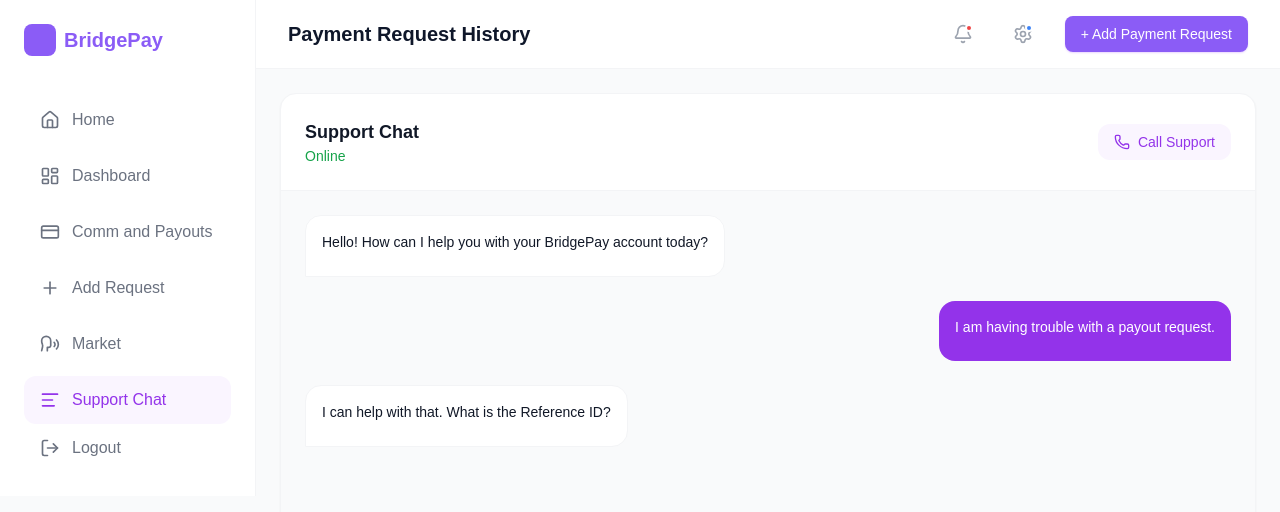
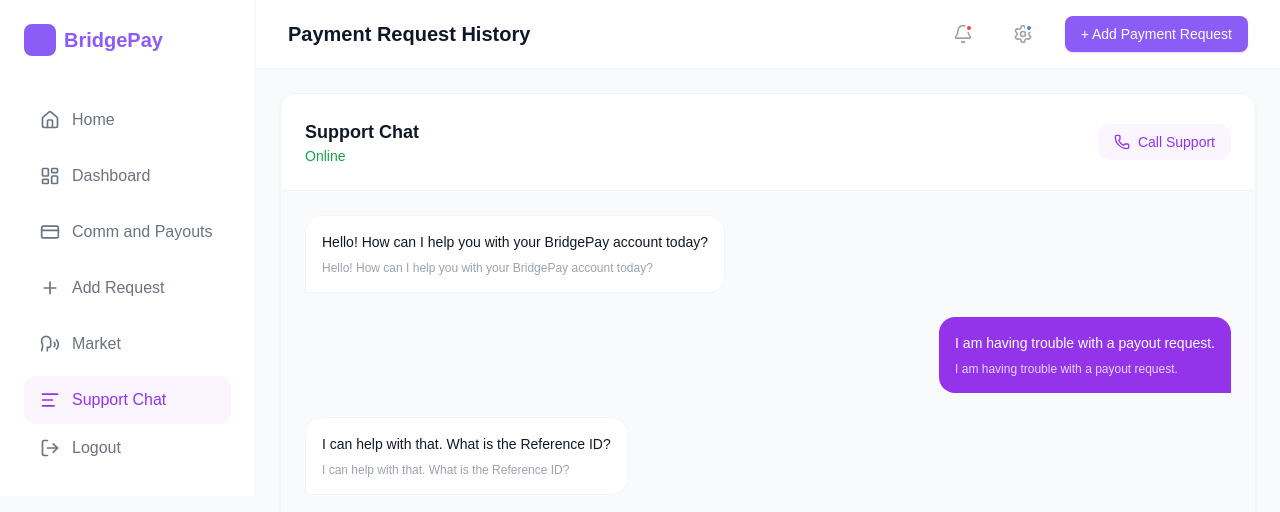
Before and after one commit to Abusadiq006/bridge-pay-dashboard, a React (Vite) app: page /dashboard/support in a window 1280 px wide. Shown: the top 512 px of the page. Built offline with nearby package versions, Linux system fonts and the light colour scheme; a web font is replaced by a local one.

Commit message:
implementing form

```diff
--- a/src/pages/SupportChat.jsx
+++ b/src/pages/SupportChat.jsx
@@ -63,7 +63,7 @@ const SupportChat = () => {
                   }`}>
                     <p>{message.text}</p>
                     <span className={`text-xs mt-2 block ${message.sender === 'user' ? 'text-purple-200' : 'text-gray-400'}`} >
-
+                        {message.text}
                     </span>
                   </div>
                 </div>
@@ -71,7 +71,7 @@ const SupportChat = () => {
             </div>
 
             {/* Input Area */}
-            <form >
+            <form onSubmit={sendMessage} className="p-4 md:p-6 border-t border-gray-100 flex gap-4">
               <input
               />
               <button >
```
